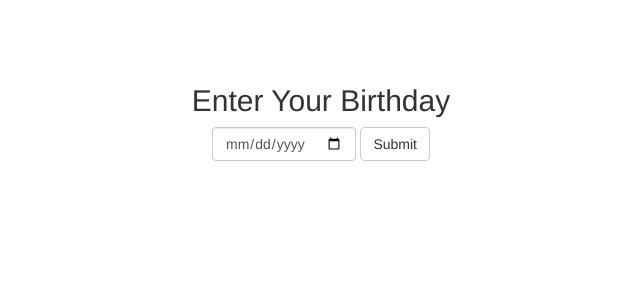
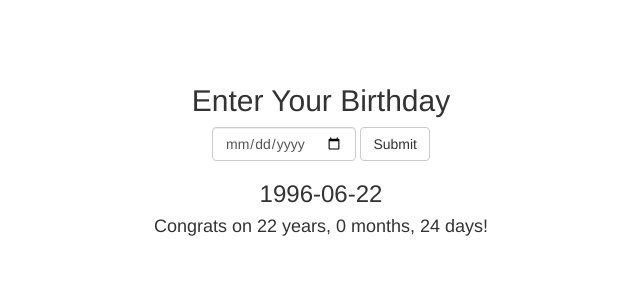
Before and after one commit to rojil-shrestha23/Age-teller-react, a React (Create React App) app: page / in a window 1280 px wide. Shown: the top 300 px of the page, without its empty margins (319-959 px from the left). Built offline with nearby package versions, Linux system fonts and the light colour scheme.

Commit message:
created a helper function in AppStats and calculated remaining days,months,years

```diff
--- /dev/null
+++ b/src/components/AgeStats.js
@@ -0,0 +1,32 @@
+import React , { Component } from 'react';
+
+class AgeStats extends React.Component{
+
+    //helper function
+
+    timeSince(date){
+        let today = new Date().getTime();
+        let other_day = new Date(date).getTime();
+        let difference = Math.abs(today - other_day);
+        let days = Math.floor(difference / (1000*3600*24));
+        let years  = Math.floor(days/365);
+        days -=years*365; // to calculate the remaining days
+
+        let months = Math.floor(days/31);
+        days -= months*31;
+
+
+
+        return `${years} years, ${months} months, ${days} days`
+
+    }
+    render(){
+        return(
+            <div>
+                <h3> {this.props.date} </h3>
+                <h4>Congrats on {this.timeSince(this.props.date)}!</h4>
+            </div>
+        )
+    }
+}
+export default AgeStats;
--- a/src/components/App.js
+++ b/src/components/App.js
@@ -1,19 +1,35 @@
 import React from 'react';
 import {Form, FormControl, Button} from 'react-bootstrap';
 import './App.css';
+import AgeStats from './AgeStats';
 
 class App extends React.Component{
+    constructor(){
+        super();
+        this.state = {
+            newDate: '',
+            birthday:'1996-06-22'
+        }
+    }
+    changeBirthday() {
+        console.log(this.state);
+        this.setState({
+          birthday: this.state.newDate,
+
+        });
+      }
     render() {
         return(
             <div className= "App">
                 <Form inline>
                     <h2> Enter Your Birthday</h2>
-                    <FormControl type = "date">
+                    <FormControl type = "date" onChange={event =>this.setState({newDate: event. target.value})}>
                     </FormControl>
                     {' '}
-                    <Button>
+                     <Button onClick={() => this.changeBirthday()}>
                         Submit
                     </Button>
+                    <AgeStats date ={this.state.birthday} />
                 </Form>
             </div>
         )
```
